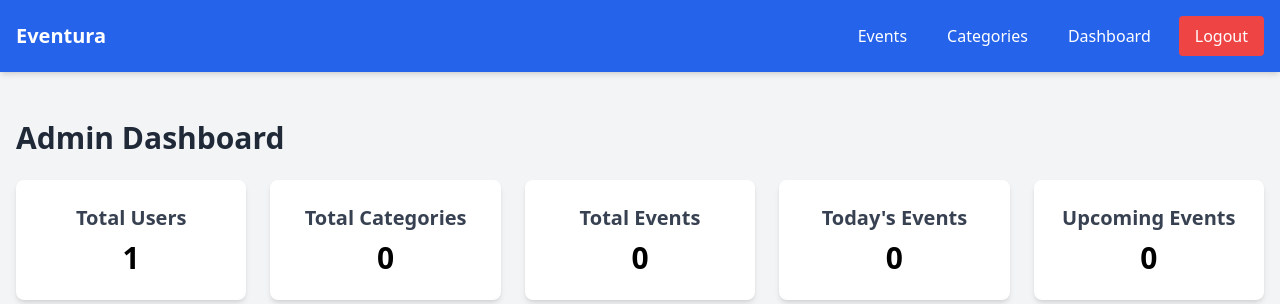
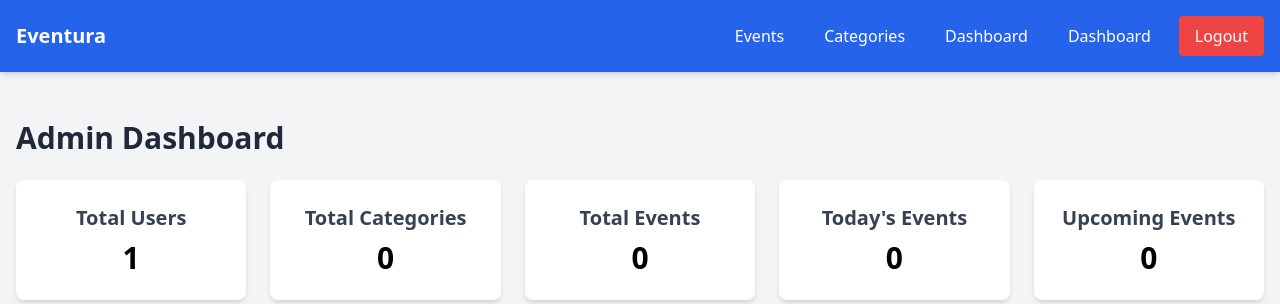
Before and after one commit to blu3be3tle/eventura-django, a Django app: page /dashboard/dashboard/admin/ in a window 1280 px wide. Shown: the top 304 px of the page. Run offline with Django 5.2, Linux system fonts and the light colour scheme; the visitor is signed in with stand-in values (Sample User, id 1); data comes from the database, SQL or seed files in the repository; data that the repository does not hold is empty.

Commit message:
profile btn added in navbar

```diff
--- a/events/templates/events/main.html
+++ b/events/templates/events/main.html
@@ -26,6 +26,8 @@
             <!-- For all authenticated users -->
             <a href="{% url 'dashboard' %}" class="px-3 py-2 rounded hover:bg-blue-700">Dashboard</a>
 
+            <a href="{% url 'profile' %}" class="px-3 py-2 rounded hover:bg-blue-700">Dashboard</a>
+
             <form action="{% url 'logout' %}" method="post" class="inline">
               {% csrf_token %}
               <button type="submit" class="bg-red-500 px-4 py-2 rounded hover:bg-red-600">Logout</button>
```
